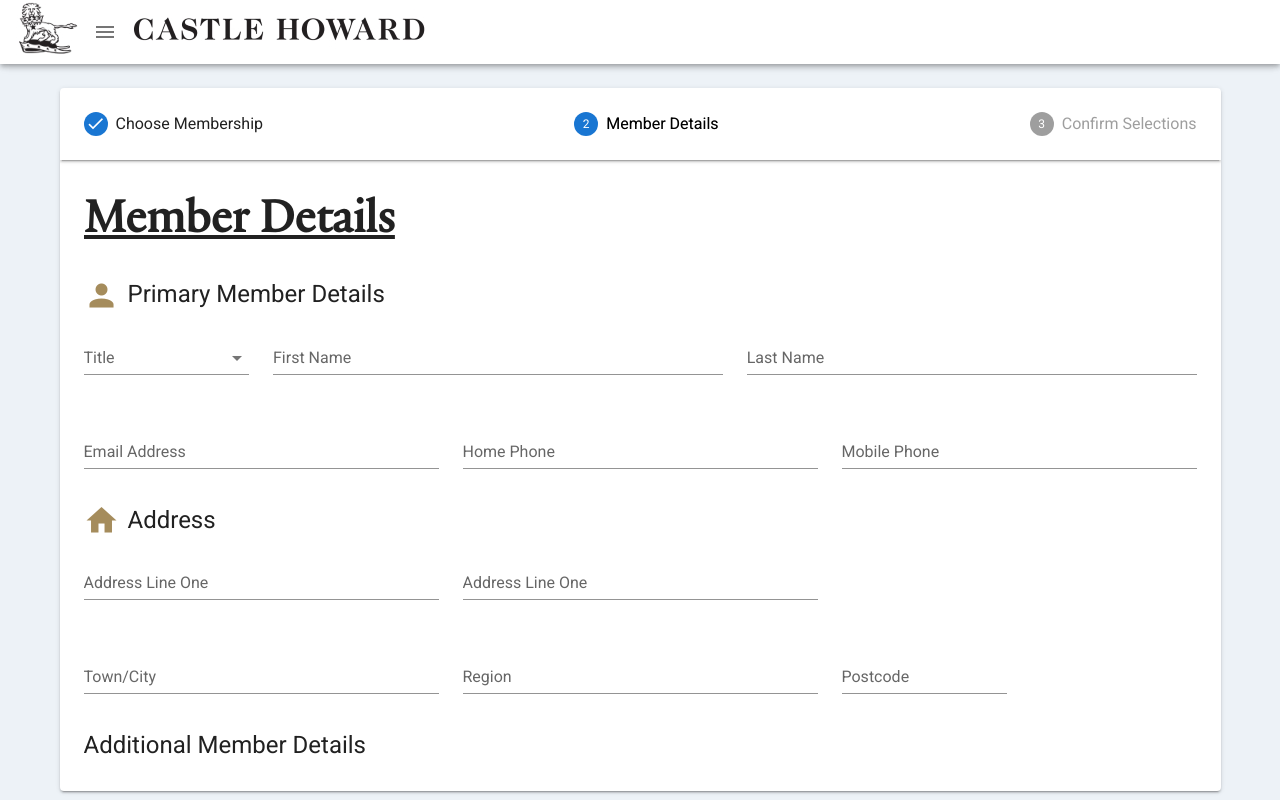
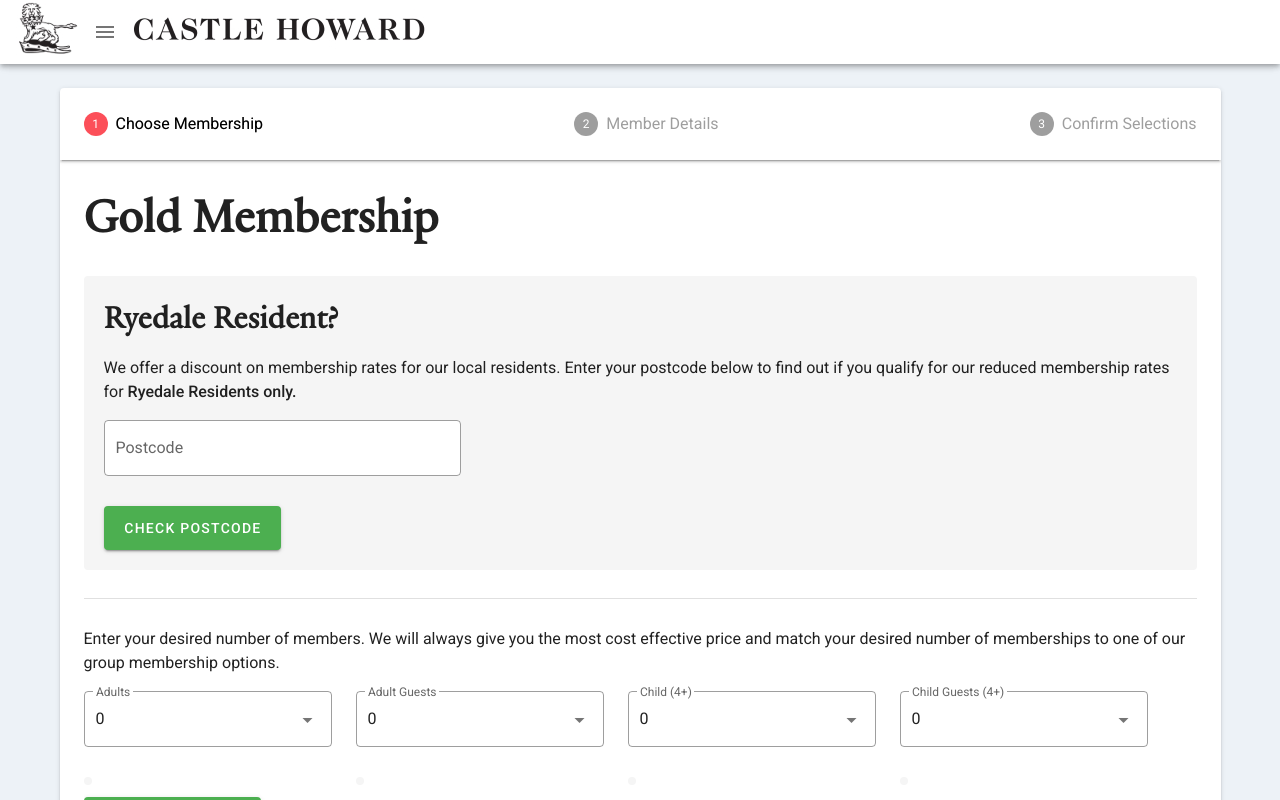
Before and after one commit to ajbates93/vue-tix, a Vue app: page /gold in a window 1280 px wide. Shown: the top 800 px of the page. Built offline with nearby package versions, Linux system fonts and the light colour scheme.

Commit message:
more updates to gold membership process

```diff
--- a/package.json
+++ b/package.json
@@ -1,5 +1,5 @@
 {
-  "name": "vue-tix",
+  "name": "CastleHowardMembershipTicketing",
   "version": "0.1.0",
   "private": true,
   "scripts": {
--- a/src/assets/less/base.css
+++ b/src/assets/less/base.css
@@ -78,3 +78,7 @@
 .fade-leave-to {
   opacity: 0;
 }
+.v-application span.primary {
+  background-color: #fc4f59 !important;
+  border-color: #fc4f59 !important;
+}
--- a/src/assets/less/base.less
+++ b/src/assets/less/base.less
@@ -36,53 +36,6 @@
     font-size: 1.5rem;
 }
 
-
-
-// .button {
-//     background-color: @chRed;
-//     color: #fff;
-//     font-size: 1.25rem;
-//     padding: 0.5rem 1rem;
-//     text-decoration: none;
-//     transition: 0.3s border-radius;
-//     margin-top: 0.5rem;
-//     display: inline-block;
-
-//     &.button-success {
-//         background-color: @success;
-
-//         &:hover {
-//             background-color: lighten(@success, 5%);
-//             color: #fff;
-//         }
-//     }
-//     &.button-gold {
-//         background-color: @chGold;
-//         margin-top: 1rem;
-
-//         &:hover {
-//             background-color: lighten(@chGold, 5%);
-//         }
-//     }
-//     &.button-silver {
-//         background-color: @chSilver;
-//         margin-top: 1rem;
-
-//         &:hover {
-//             background-color: lighten(@chSilver, 5%);
-//         }
-//     }
-//     &.button-ryedale {
-//         margin-top: 1rem;
-//     }
-
-//     &:hover {
-//         background-color: lighten(@chRed, 5%);
-//         cursor: pointer;
-//         color: #fff;
-//     }
-// }
-
 // confirm
 #confirm {
     ul {
@@ -117,3 +70,10 @@
 .fade-leave-to {
 	opacity: 0;
 }
+
+// overwrites
+
+.v-application span.primary {
+    background-color: @chRed !important;
+    border-color: @chRed !important;
+}
--- a/src/views/Gold.vue
+++ b/src/views/Gold.vue
@@ -2,49 +2,73 @@
     <v-container class="mx-auto">
         <v-stepper v-model="progress">
             <v-stepper-header>
-                <v-stepper-step :key="1-step" :complete="progress > 1" step="1">Choose Membership</v-stepper-step>
-                <v-stepper-step :key="2-step" :complete="progress > 2" step="2">Member Details</v-stepper-step>
-                <v-stepper-step :key="3-step" :complete="progress > 3" step="3">Confirm Selections</v-stepper-step>
+                <v-stepper-step :key="1" :complete="progress > 1" step="1">Choose Membership</v-stepper-step>
+                <v-stepper-step :key="2" :complete="progress > 2" step="2">Member Details</v-stepper-step>
+                <v-stepper-step :key="3" :complete="progress > 3" step="3">Confirm Selections</v-stepper-step>
             </v-stepper-header>
             <v-stepper-items>
                 <v-stepper-content step="1">
                     <h1 class="mb-3">Gold Membership</h1>
                     <v-container class="mx-0 pa-0" fluid>
+                        <v-sheet color="grey lighten-4 pa-5 my-5" rounded>
+                            <h4 class="mb-3">Ryedale Resident?</h4>
+                            <p>We offer a discount on membership rates for our local residents. Enter your postcode below to find out if you qualify for our reduced membership rates for <span class="font-weight-medium">Ryedale Residents only.</span></p>
+                            <v-col class="pa-0 ma-0" md="4" cols="12">
+                                <v-form @submit.prevent>
+                                    <v-text-field
+                                        class="mb-0 pb-0"
+                                        v-model.trim="primary.addrPostcode"
+                                        label="Postcode"
+                                        type="text"
+                                        outlined
+                                        clearable
+                                        background-color="white">
+                                    </v-text-field>
+                                    <v-btn class="mt-0 pt-0" right color="success" large>Check Postcode</v-btn>
+                                </v-form>
+                            </v-col>
+                        </v-sheet>
+                        <v-divider class="my-7"></v-divider>
                         <v-row no-gutters>
-                            <v-col cols="4">
-                                <v-card class="mx-0 my-4 pa-2" elevation="0">
+                            <p>Enter your desired number of members. We will always give you the most cost effective price and match your desired number of memberships to one of our group membership options.</p>
+                        </v-row>
+                        <v-row no-gutters>
                             <v-form @submit.prevent>
-                                        <v-container class="mx-0 pa-0">
-                                            <v-row no-gutters>
-                                                <v-col cols="4">
-                                                    <v-select v-model="selectAdults" v-on:change="updateText()" label="Adults" :items="adults" required></v-select>
+                                <v-container fluid class="mx-0 pa-0">
+                                    <v-row class="mb-0 pb-0">
+                                        <v-col class="mb-0 pb-0" cols="6" md="3">
+                                            <v-select outlined v-model="selectAdults" label="Adults" :items="adults" required></v-select>
                                         </v-col>
-                                                <v-col class="d-flex justify-start align-center pl-4" cols="8">
-                                                    <v-icon transition="fade" color="#fc4f59" large v-for="item in selectAdults" :key="item.id">mdi-account</v-icon>
+                                        <v-col class="mb-0 pb-0" cols="6" md="3">
+                                            <v-select outlined v-model="selectAdultGuests" label="Adult Guests" :items="adultGuests"></v-select>
+                                        </v-col>
+                                        <v-col class="mb-0 pb-0" cols="6" md="3">
+                                            <v-select outlined v-model="selectChild" label="Child (4+)" :items="child"></v-select>
+                                        </v-col>
+                                        <v-col class="mb-0 pb-0" cols="6" md="3">
+                                            <v-select outlined v-model="selectChildGuests" label="Child Guests (4+)" :items="childGuests"></v-select>
                                         </v-col>
                                     </v-row>
-                                            <v-row no-gutters>
-                                                <v-col cols="4">
-                                                    <v-select v-model="selectAdultGuests" label="Adult Guests" :items="adultGuests"></v-select>
+                                    <v-row class="mt-0 pt-0">
+                                        <v-col class="d-flex justify-start align-center mt-0 pt-0" cols="6" md="3">
+                                            <v-sheet class="grey lighten-4 pa-1" rounded>
+                                                <v-icon transition="fade" color="#fc4f59" large v-for="item in selectAdults" :key="item.id">mdi-account</v-icon>
+                                            </v-sheet>
                                         </v-col>
-                                                <v-col class="d-flex justify-start align-center pl-4" cols="8">
+                                        <v-col class="d-flex justify-start align-center mt-0 pt-0" cols="6" md="3">
+                                            <v-sheet class="grey lighten-4 pa-1" rounded>
                                                 <v-icon class="guest" large v-for="item in selectAdultGuests" :key="item.id">mdi-account</v-icon>
+                                            </v-sheet>
                                         </v-col>
-                                            </v-row>
-                                            <v-row no-gutters>
-                                                <v-col cols="4">
-                                                    <v-select v-model="selectChild" label="Child (4+)" :items="child"></v-select>
+                                        <v-col class="d-flex justify-start align-center mt-0 pt-0" cols="6" md="3">
+                                            <v-sheet class="grey lighten-4 pa-1" rounded>
+                                                <v-icon color="#fc4f59" large v-for="item in selectChild" :key="item.id">mdi-account-child</v-icon>
+                                            </v-sheet>
                                         </v-col>
-                                                <v-col class="d-flex justify-start align-center pl-4" cols="8">
-                                                    <v-icon color="#fc4f59" large v-for="item in selectChild" :key="item.id">mdi-account-child</v-icon>
-                                                </v-col>
-                                            </v-row>
-                                            <v-row no-gutters>
-                                                <v-col cols="4">
-                                                    <v-select v-model="selectChildGuests" label="Child Guests (4+)" :items="childGuests"></v-select>
-                                                </v-col>
-                                                <v-col class="d-flex justify-start align-center pl-4" cols="8">
+                                        <v-col class="d-flex justify-start align-center mt-0 pt-0" cols="6" md="3">
+                                            <v-sheet class="grey lighten-4 pa-1" rounded>
                                                 <v-icon class="guest" large v-for="item in selectChildGuests" :key="item.id">mdi-account-child</v-icon>
+                                            </v-sheet>
                                         </v-col>
                                     </v-row>
                                     <v-row no-gutters class="my-3">
@@ -52,10 +76,9 @@
                                     </v-row>
                                 </v-container>
                             </v-form>
-                                </v-card>
-                            </v-col>
-                            <v-col cols="8">
-                                <v-card max-width="600" dark color="success" v-if="showSummary" class="mx-3 my-10 pa-6" elevation="3" :disabled="this.blurSummary">
+                        </v-row>
+                        <v-row>
+                            <v-card min-width="100%" dark color="success" v-if="showSummary" class="mx-3 my-5 pa-6" elevation="3" :disabled="this.blurSummary">
                                 <v-card-title class="mb-3"><v-icon left large>mdi-check-circle-outline</v-icon> Based on your selection...</v-card-title>
                                 <v-card-subtitle style="font-size: 1.25rem; color:#fff;">Our <b>Family Membership</b> is the best option for you.</v-card-subtitle>
                                 <v-card-text>
@@ -69,19 +92,19 @@
                                 </v-card-text>
                                 <v-btn right color="success darken-1" large @click="progress = 2">Confirm</v-btn>
                             </v-card>
-                            </v-col>
                         </v-row>
                     </v-container>
                 </v-stepper-content>
                 <v-stepper-content step="2">
                     <h1 class="mb-5 text-decoration-underline">Member Details</h1>
-                    <v-form v-model="primary">
-                        <v-container fluid class="ma-0 pa-0" color="grey lighten-3">
-                            <h5 class="my-3 default-font"><v-icon large left style="color: #a58c5c;">mdi-account</v-icon>Primary Member Details</h5>
+                    <v-form @submit.prevent class="mb-3">
+                        <v-container fluid class="ma-0 pa-0">
+                            <h5 class="my-3 default-font font-weight-medium"><v-icon large left style="color: #a58c5c;">mdi-account</v-icon>Primary Member Details</h5>
+                            <p>Please enter the correct name and address information for the person you wish to be the primary member and contact.</p>
                             <v-row>
                                 <v-col cols="12" md="2">
                                     <v-select
-                                        v-model="selectTitle"
+                                        v-model="primary.selectTitle"
                                         :items="titles"
                                         label="Title"
                                         required>
@@ -89,14 +112,14 @@
                                 </v-col>
                                 <v-col cols="12" md="5">
                                     <v-text-field
-                                        v-model="firstName"
+                                        v-model.trim="primary.firstName"
                                         label="First Name"
                                         required>
                                     </v-text-field>
                                 </v-col>
                                 <v-col cols="12" md="5">
                                     <v-text-field
-                                        v-model="lastName"
+                                        v-model.trim="primary.lastName"
                                         label="Last Name"
                                         required>
                                     </v-text-field>
@@ -105,14 +128,14 @@
                             <v-row>
                                 <v-col cols="12" md="4">
                                     <v-text-field
-                                        v-model="emailAddress"
+                                        v-model.trim="primary.emailAddress"
                                         label="Email Address"
                                         required>
                                     </v-text-field>
                                 </v-col>
                                 <v-col cols="12" md="4">
                                     <v-text-field
-                                        v-model="homePhone"
+                                        v-model.trim="primary.homePhone"
                                         label="Home Phone"
                                         type="number"
                                         required>
@@ -120,18 +143,18 @@
                                 </v-col>
                                 <v-col cols="12" md="4">
                                     <v-text-field
-                                        v-model="mobilePhone"
+                                        v-model.trim="primary.mobilePhone"
                                         label="Mobile Phone"
                                         type="number"
                                         required>
                                     </v-text-field>
                                 </v-col>
                             </v-row>
-                            <h5 class="my-3 default-font"><v-icon large left style="color: #a58c5c;">mdi-home</v-icon>Address</h5>
+                            <h5 class="my-3 default-font font-weight-medium"><v-icon large left style="color: #a58c5c;">mdi-home</v-icon>Primary Member Address</h5>
                             <v-row>
                                 <v-col cols="12" md="4">
                                     <v-text-field
-                                        v-model="addrLineOne"
+                                        v-model.trim="primary.addrLineOne"
                                         label="Address Line One"
                                         type="text"
                                         required>
@@ -139,8 +162,8 @@
                                 </v-col>
                                 <v-col cols="12" md="4">
                                     <v-text-field
-                                        v-model="addrLineOne"
-                                        label="Address Line One"
+                                        v-model.trim="primary.addrLineTwo"
+                                        label="Address Line Two"
                                         type="text"
                                         required>
                                     </v-text-field>
@@ -149,7 +172,7 @@
                             <v-row>
                                 <v-col cols="12" md="4">
                                     <v-text-field
-                                        v-model="addrCity"
+                                        v-model.trim="primary.addrCity"
                                         label="Town/City"
                                         type="text"
                                         required>
@@ -157,7 +180,7 @@
                                 </v-col>
                                 <v-col cols="12" md="4">
                                     <v-text-field
-                                        v-model="addrRegion"
+                                        v-model.trim="primary.addrRegion"
                                         label="Region"
                                         type="text"
                                         required>
@@ -165,15 +188,79 @@
                                 </v-col>
                                 <v-col cols="12" md="2">
                                     <v-text-field
-                                        v-model="addrPostcode"
+                                        v-model.trim="primary.addrPostcode"
                                         label="Postcode"
                                         type="text"
                                         required>
                                     </v-text-field>
                                 </v-col>
                             </v-row>
-                            <h5 class="my-3 default-font">Additional Member Details</h5>
+                            <h5 class="my-3 default-font font-weight-medium"><v-icon large left style="color: #a58c5c;">mdi-account-multiple-plus</v-icon>Additional Member Details</h5>
+                            <p>You have selected <span class="font-weight-bold">{{this.additionalMembers}}</span> additional members.</p>
+                            <v-row align="center" v-for="guest in additionalMembers" :key="guest.id">
+                                <v-col cols="12" md="1">
+                                    <v-subheader>Guest {{guest}}</v-subheader>
+                                </v-col>
+                                <v-col cols="12" md="1">
+                                    <v-select
+                                        v-model="guest.selectTitle"
+                                        :items="titles"
+                                        label="Title"
+                                        required>
+                                    </v-select>
+                                </v-col>
+                                <v-col cols="12" md="5">
+                                    <v-text-field
+                                        v-model.trim="guest.firstName"
+                                        label="First Name"
+                                        required>
+                                    </v-text-field>
+                                </v-col>
+                                <v-col cols="12" md="5">
+                                    <v-text-field
+                                        v-model.trim="guest.lastName"
+                                        label="Last Name"
+                                        required>
+                                    </v-text-field>
+                                </v-col>
+                            </v-row>
                         </v-container>
+                        <v-btn color="grey" dark class="mr-5" large @click="previousStep()">Back</v-btn>
+                        <v-btn color="success" large @click="nextStep()">Confirm Member Details</v-btn>
+                    </v-form>
+                </v-stepper-content>
+                <v-stepper-content step="3">
+                    <h1 class="mb-5 text-decoration-underline">Confirm Membership</h1>
+                    <v-container class="mb-5">
+                        <v-row align="center">
+                            <v-subheader>Primary Contact Name</v-subheader>
+                            <span class="font-weight-bold">{{primary.firstName}} {{this.primary.lastName}}</span>
+                        </v-row>
+                        <v-row align="center">
+                            <v-subheader>Primary Contact Email</v-subheader>
+                            <span class="font-weight-bold">{{primary.emailAddress}}</span>
+                        </v-row>
+                        <v-row align="center">
+                            <v-subheader>Primary Contact Home Phone</v-subheader>
+                            <span class="font-weight-bold">{{primary.homePhone}}</span>
+                        </v-row>
+                        <v-row align="center">
+                            <v-subheader>Primary Contact Mobile Phone</v-subheader>
+                            <span class="font-weight-bold">{{primary.mobilePhone}}</span>
+                        </v-row>
+                        <v-divider></v-divider>
+                        <v-row align="center">
+                            <v-subheader>Primary Contact Address</v-subheader>
+                            <div class="mb-1">{{primary.addrLineOne}}</div>
+                            <div class="mb-1">{{primary.addrLineTwo}}</div>
+                            <div class="mb-1">{{primary.addrCity}}</div>
+                            <div class="mb-1">{{primary.addrRegion}}</div>
+                            <div class="mb-1">{{primary.addrPostcode}}</div>
+                        </v-row>
+                    </v-container>
+                    <v-form @submit.prevent class="mb-3">
+                        <v-btn color="grey" dark class="mr-5" large @click="previousStep()">Back</v-btn>
+                        <v-btn color="success" large @click="nextStep()">Confirm Member Details</v-btn>
                     </v-form>
                 </v-stepper-content>
             </v-stepper-items>
@@ -211,8 +298,15 @@
             loader: null,
             loading: false,
             buttonText: 'Calculate Price',
-            progress: 2,
+            progress: 1,
             tabs: 3,
+            additionalMembers: 0,
+            primary: {
+                selectTitle: '',
+                firstName: '',
+                lastName: '',
+            }
+
         }
     },
     watch: {
@@ -231,12 +325,23 @@
         goBack() {
             router.go(-1)
         },
+        previousStep() {
+            this.progress = this.progress - 1
+        },
+        nextStep() {
+            this.progress = this.progress + 1
+        },
         confirm() {
             this.$store.dispatch("confirm", {
                 adultsNo: this.usersForm.adultsNo,
                 adultsGuestNo: this.usersForm.adultsGuestNo,
                 childNo: this.usersForm.childNo,
                 childGuestNo: this.usersForm.childGuestNo
+            })
+        },
+        confirmContactForm() {
+            this.$store.dispatch("confirmContact", {
+                primary: this.primary.firstName
             })
         },
         sumPrice(price, value) {
@@ -253,9 +358,7 @@
             this.childsTotal = this.sumPrice(this.childPrice, this.selectChild)
             this.childsGTotal = this.sumPrice(this.childGuestPrice, this.selectChildGuests)
             this.totalCost = this.adultsTotal + this.adultsGTotal + this.childsTotal + this.childsGTotal;
-        },
-        updateText() {
-            this.buttonText = 'Re-calculate Price'
+            this.additionalMembers = this.selectAdults - 1
         },
     }
 }
```
Also changed, not shown: src/store/index.js (+8 -1 lines). Lines whose indentation alone changed are shown as unchanged.
